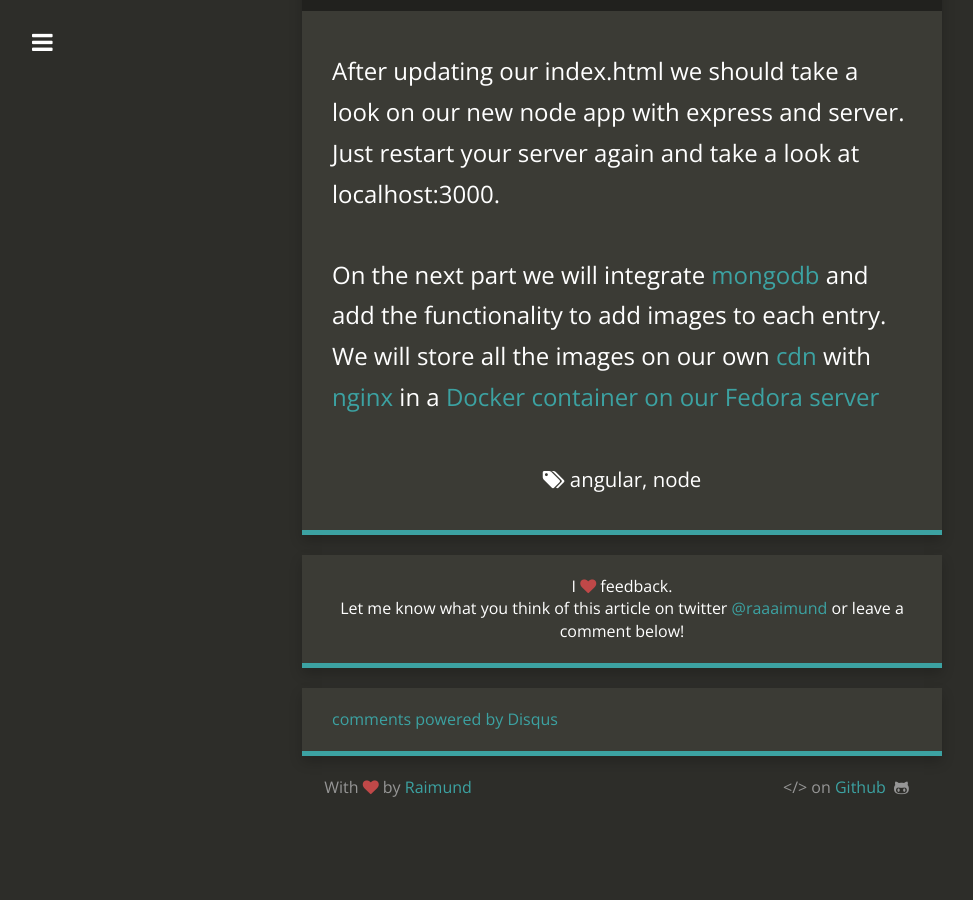
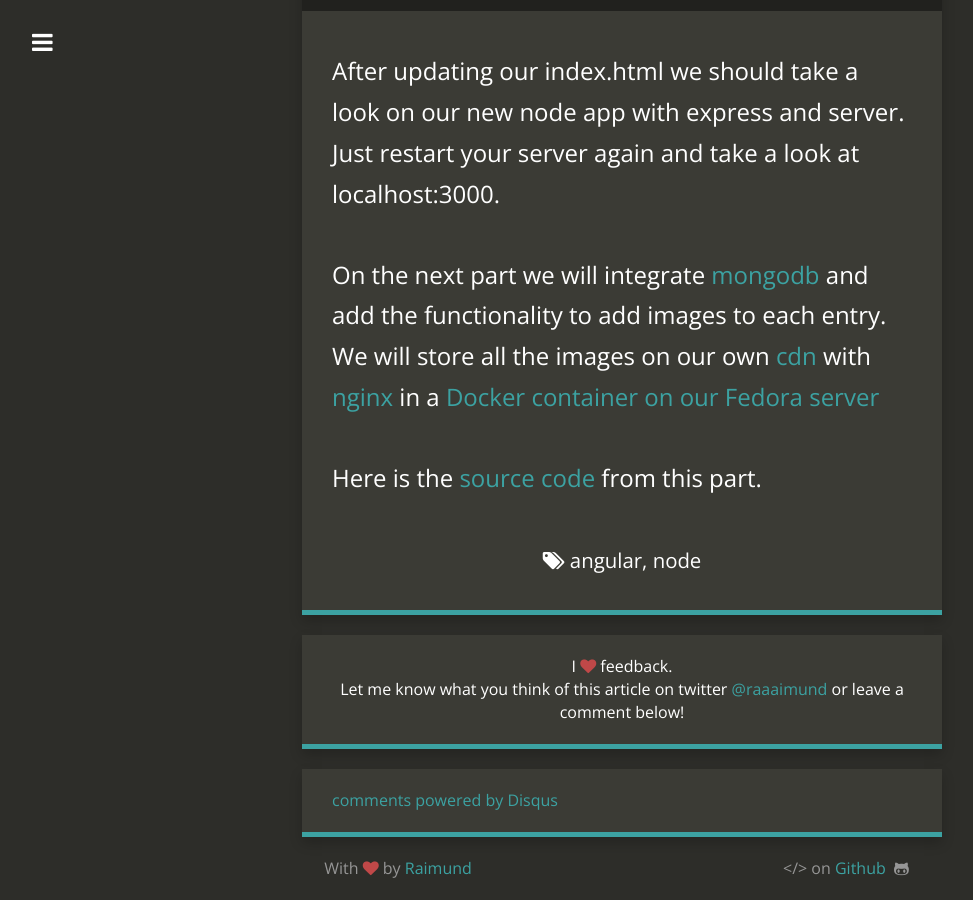
Before and after one commit to raaaimund/raaaimund.github.io, a Jekyll site: the page built from _posts/2016-06-18-basics-in-angular-and-node_part_1.md, in a window 1280 px wide and 900 px high, scrolled down 3974 px. Shown: the whole window, without its empty margins (18-991 px from the left). Built offline with Jekyll 4.4.1, drawn with Linux system fonts in a browser that asks for light colours; nearby versions of some CDN libraries; comment, search, counter and statistics services are not loaded; before the commit the page ends 4793 px from its top, so only the background shows below that.

Commit message:
added link to source code

```diff
--- a/_posts/2016-06-18-basics-in-angular-and-node_part_1.md
+++ b/_posts/2016-06-18-basics-in-angular-and-node_part_1.md
@@ -117,9 +117,12 @@ On the next part we will integrate [mongodb][3]{:target="_blank"} and add the fu
 images to each entry. We will store all the images on our own [cdn][4]{:target="_blank"} with
 [nginx][5]{:target="_blank"} in a [Docker container on our Fedora server][6]
 
+Here is the [source code][7] from this part.
+
 [1]: https://nodejs.org
 [2]: https://www.jetbrains.com/webstorm/
 [3]: https://www.mongodb.com/
 [4]: https://en.wikipedia.org/wiki/Content_delivery_network
 [5]: https://nginx.org/
 [6]: {% post_url 2016-06-05-fedora-loves-docker %}
+[7]: https://raw.githubusercontent.com/raaaimund/raaaimund.github.io/master/files/basics-in-angular-and-node/part_1.zip
```
Also changed, not shown: 1 other file.
